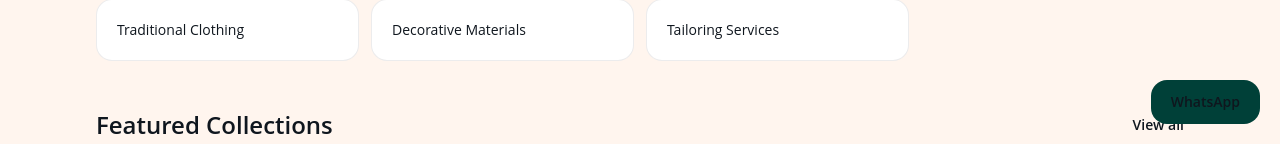
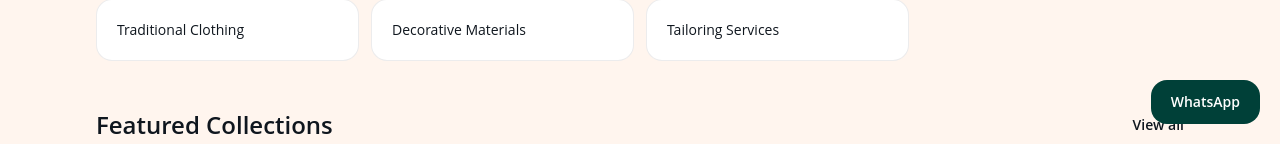
Before and after one commit to dwi-heryanto/rkub-web, a Next.js app: page / in a window 1280 px wide. Shown: the part 656-800 px from the top of the page. Built offline with nearby package versions, Linux system fonts and the light colour scheme; no server answers.

Commit message:
refactor: Migrate WhatsApp FAB to Button component

```diff
--- a/src/components/whatsapp-fab.tsx
+++ b/src/components/whatsapp-fab.tsx
@@ -1,23 +1,22 @@
 "use client";
 
-import { buttonVariants } from "@/components/ui/button";
+import Link from "next/link";
+import { Button } from "@/components/ui/button";
 import { trackEvent } from "@/lib/analytics";
-import { cn } from "@/lib/utils";
 import { createWhatsAppUrl } from "@/lib/whatsapp";
 
 export function WhatsAppFab() {
   const url = createWhatsAppUrl("Hello, I want to ask about your catalog and tailoring services.");
 
   return (
-    <a
-      href={url}
-      target="_blank"
-      rel="noreferrer"
+    <Button
+      variant="primary"
       onClick={() => trackEvent("whatsapp_click", { location: "fab" })}
-      className={cn(buttonVariants({ variant: "primary" }), "fixed bottom-5 right-5 z-40")}
-      aria-label="Contact via WhatsApp"
+      className="fixed bottom-5 right-5 z-40"
     >
-      WhatsApp
-    </a>
+      <Link href={url} target="_blank" rel="noreferrer" aria-label="Contact via WhatsApp">
+        WhatsApp
+      </Link>
+    </Button>
   );
 }
```
